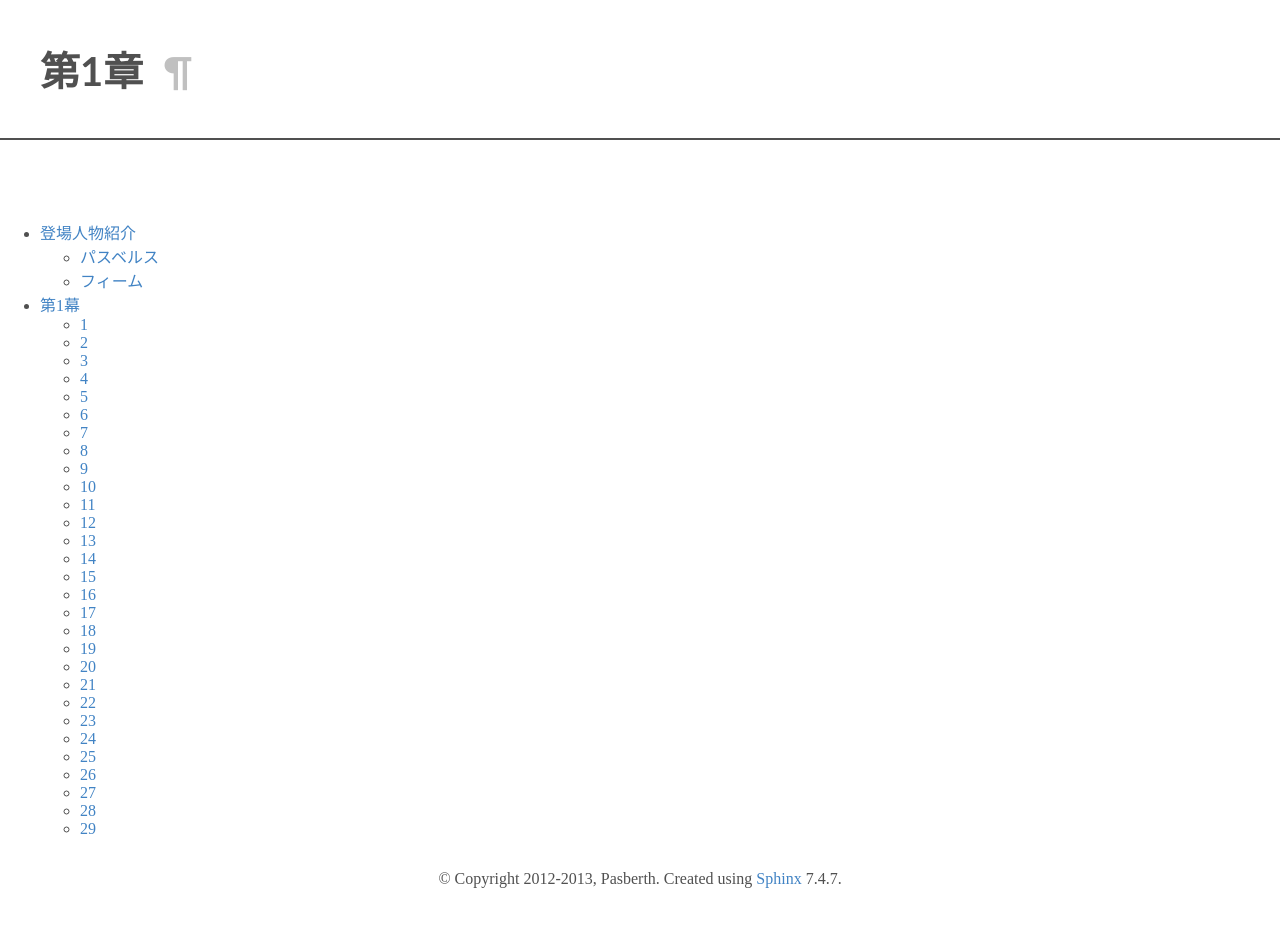
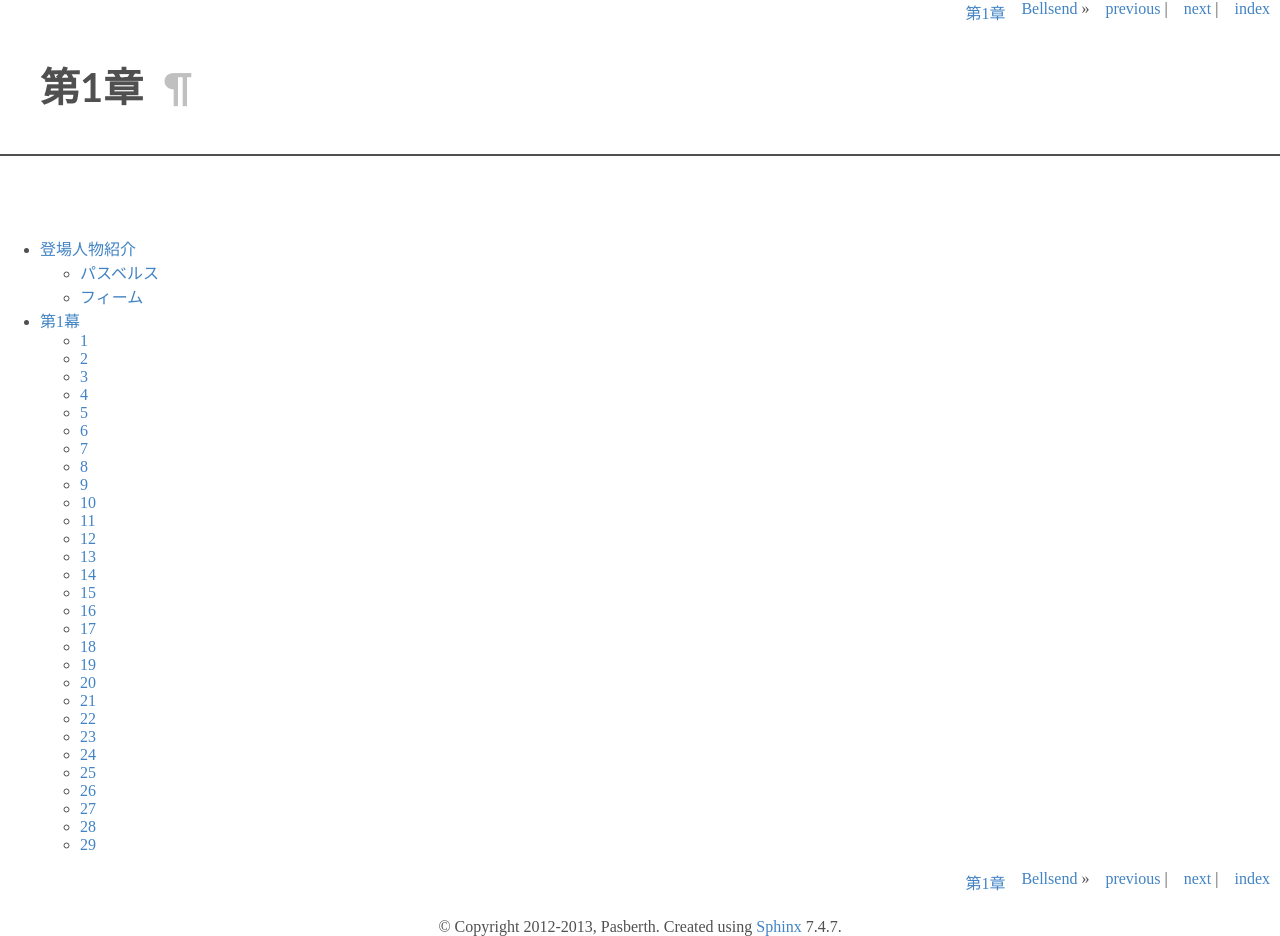
Before and after one commit to pasberth/Bellsend, a Sphinx documentation site: the page built from source/chapter-01/index.rst, in a window 1280 px wide. Built offline with Sphinx 7.4.7, drawn with Linux system fonts in a browser that asks for light colours; before the commit the page ends 900 px from its top, so only the background shows below that.

Commit message:
related 表示するように下

```diff
--- a/source/conf.py
+++ b/source/conf.py
@@ -24,5 +24,6 @@ html_short_title = html_title
 html_theme = "pasberth"
 html_theme_path = ['theme']
 html_theme_options = {
-  "nosidebar": True
+  "nosidebar": True,
+  "related": True,
 }
--- a/source/theme/pasberth/static/pasberth.css_t
+++ b/source/theme/pasberth/static/pasberth.css_t
@@ -105,9 +105,39 @@ pre {
  * Related
 \******************************************************************************/
 
+{% if theme_related %}
+
+.related {
+  height: 1em;
+  margin: 0;
+  padding: 0;
+}
+
+.related h3 {
+  display: none;
+}
+
+.related ul {
+  height: 1em;
+  margin: 0;
+  padding: 0;
+}
+
+.related li {
+  height: 1em;
+  margin: 0 0.5em 0;
+  padding: 0;
+  float: right;
+  list-style-type: none;
+}
+
+{% else %}
+
 .related {
   display: none;
 }
+
+{% endif %}
 
 /******************************************************************************\
  * Footer
--- a/source/theme/pasberth/theme.conf
+++ b/source/theme/pasberth/theme.conf
@@ -2,3 +2,6 @@
 inherit = basic
 stylesheet = pasberth.css
 pygments_style = github
+
+[options]
+related =
```
